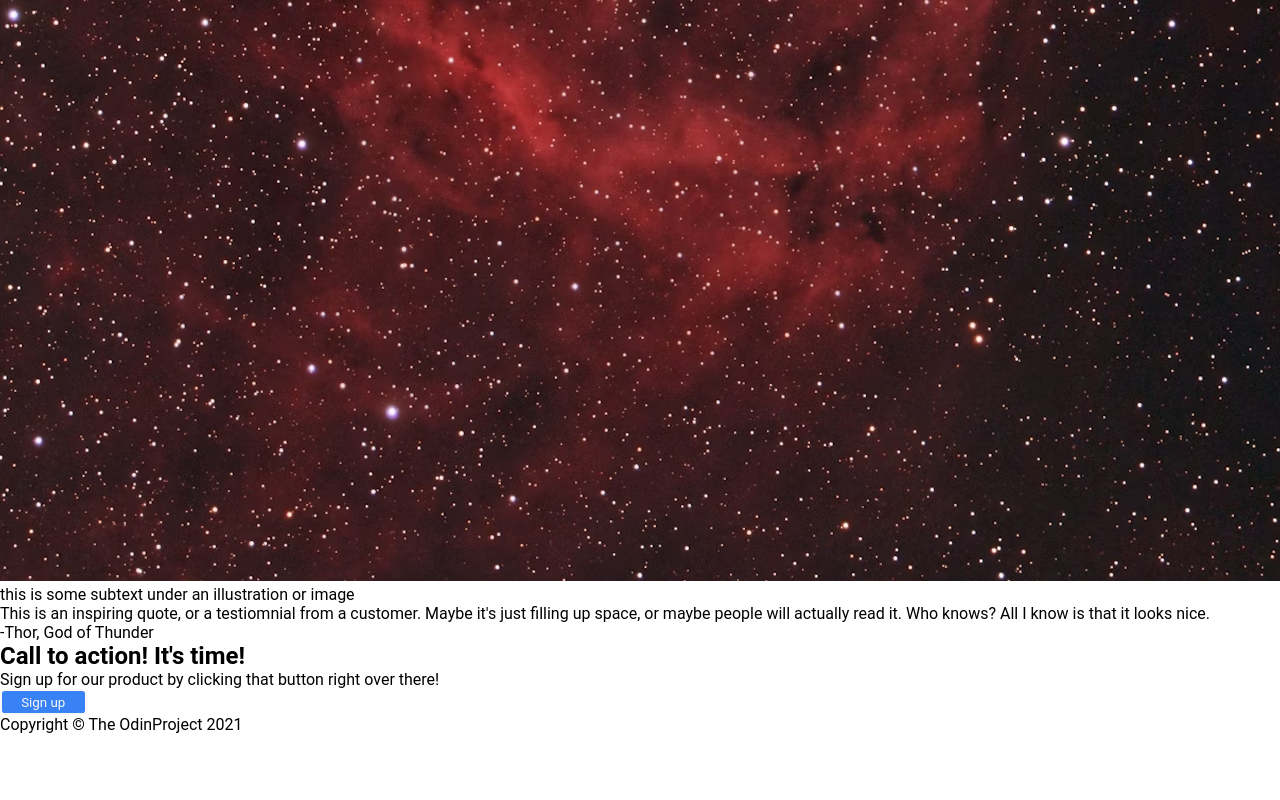
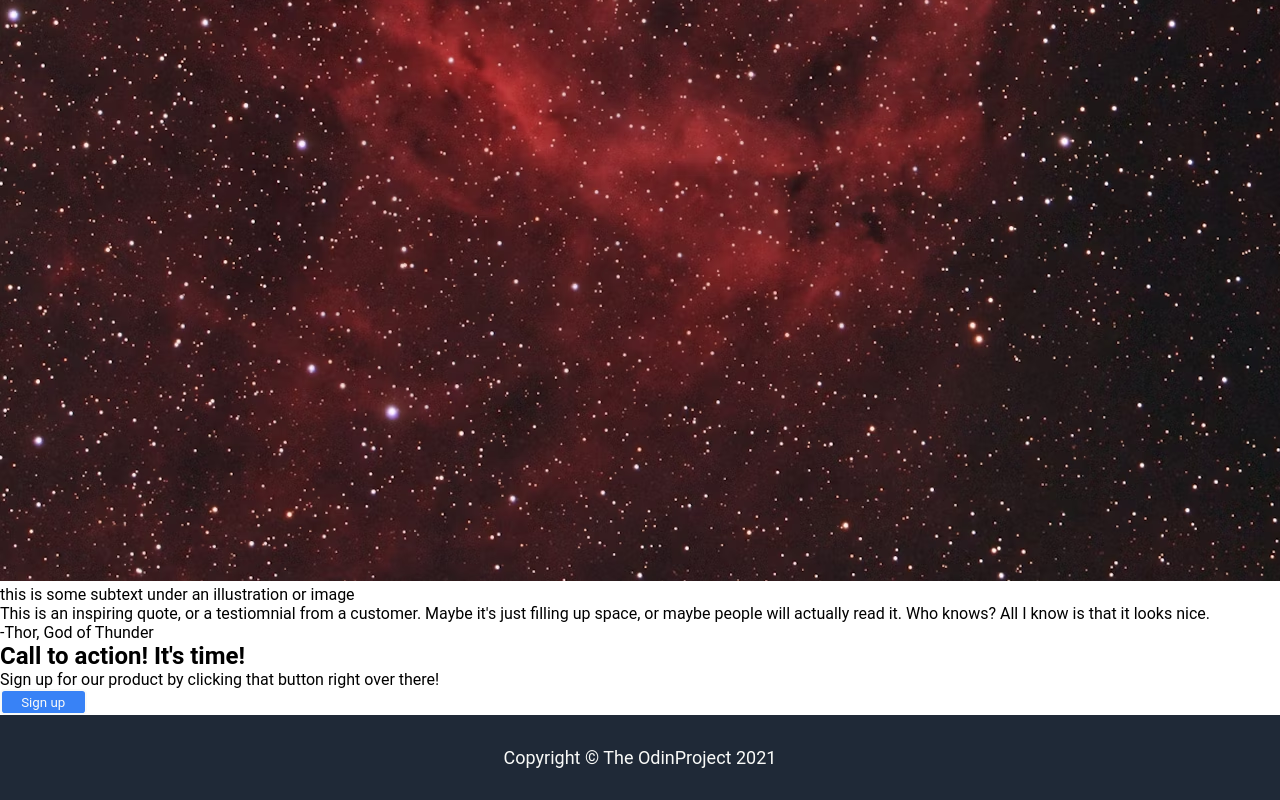
Before and after one commit to replakcan/foundations-landing-page, a plain HTML site: page index.html in a window 1280 px wide. Shown: the part 9502-10302 px from the top of the page. Before the commit the page ends 10236 px from the top, so only its background shows below. Drawn offline with Linux system fonts and the light colour scheme.

Commit message:
Adds footer css

```diff
--- a/style.css
+++ b/style.css
@@ -124,3 +124,12 @@ button {
     text-align: center;
 
 }
+.footer {
+  display: flex;
+  justify-content: center;
+  align-items: center;
+  background-color: var(--darkish);
+  color: var(--whiteish);
+  padding: 2rem 0;
+  font-size: var(--smFont);
+}
```
